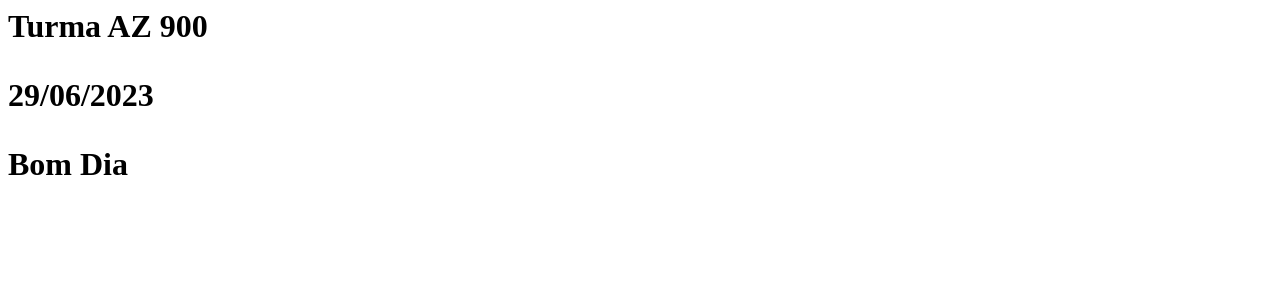
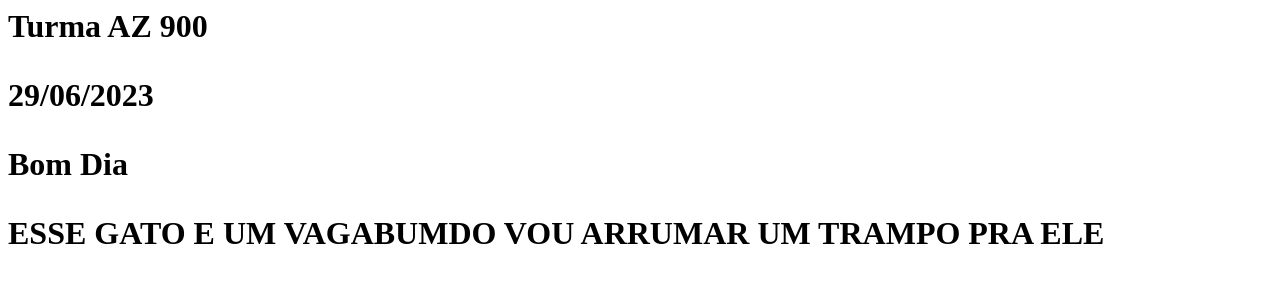
Before and after one commit to AmandaSoares0431/AmandaSoares0431.github.io, a plain HTML site: page index.html in a window 1280 px wide. Drawn offline with Linux system fonts and the light colour scheme.

Commit message:
Update index.html

```diff
--- a/index.html
+++ b/index.html
@@ -13,6 +13,7 @@
  </p>
   Bom Dia
    </p>
+  ESSE GATO E UM VAGABUMDO VOU ARRUMAR UM TRAMPO PRA ELE
 </body>
 
 </html>
```
